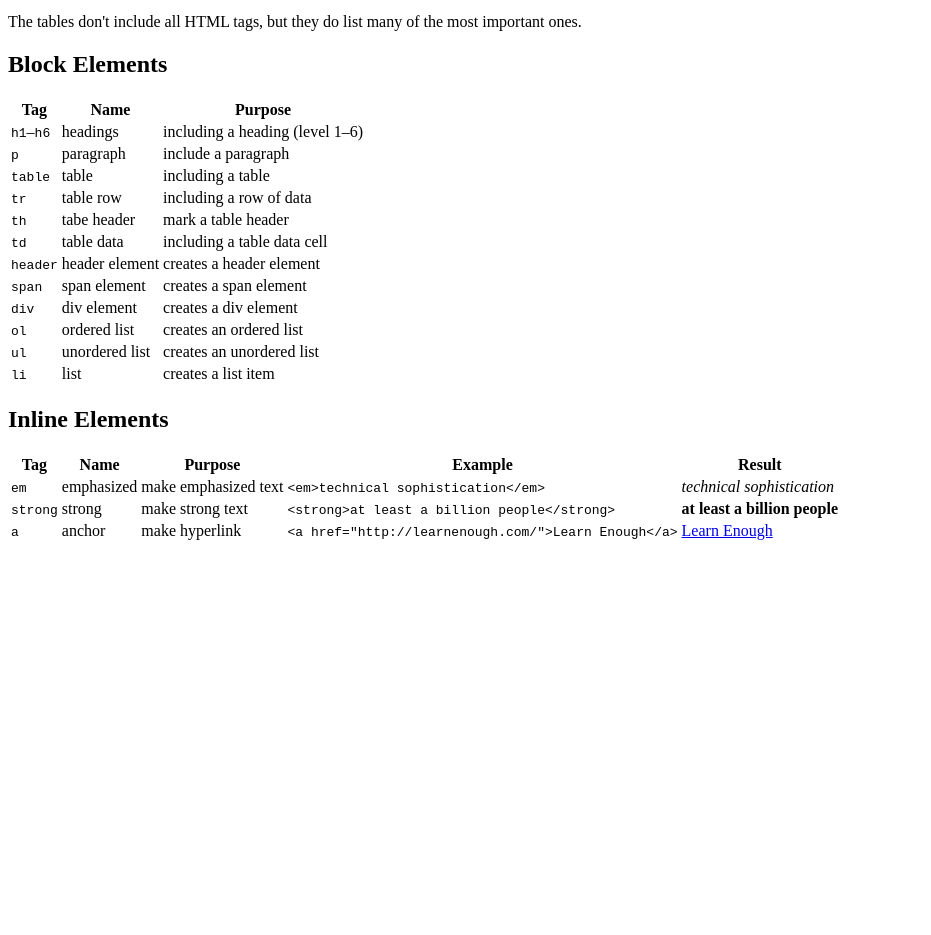
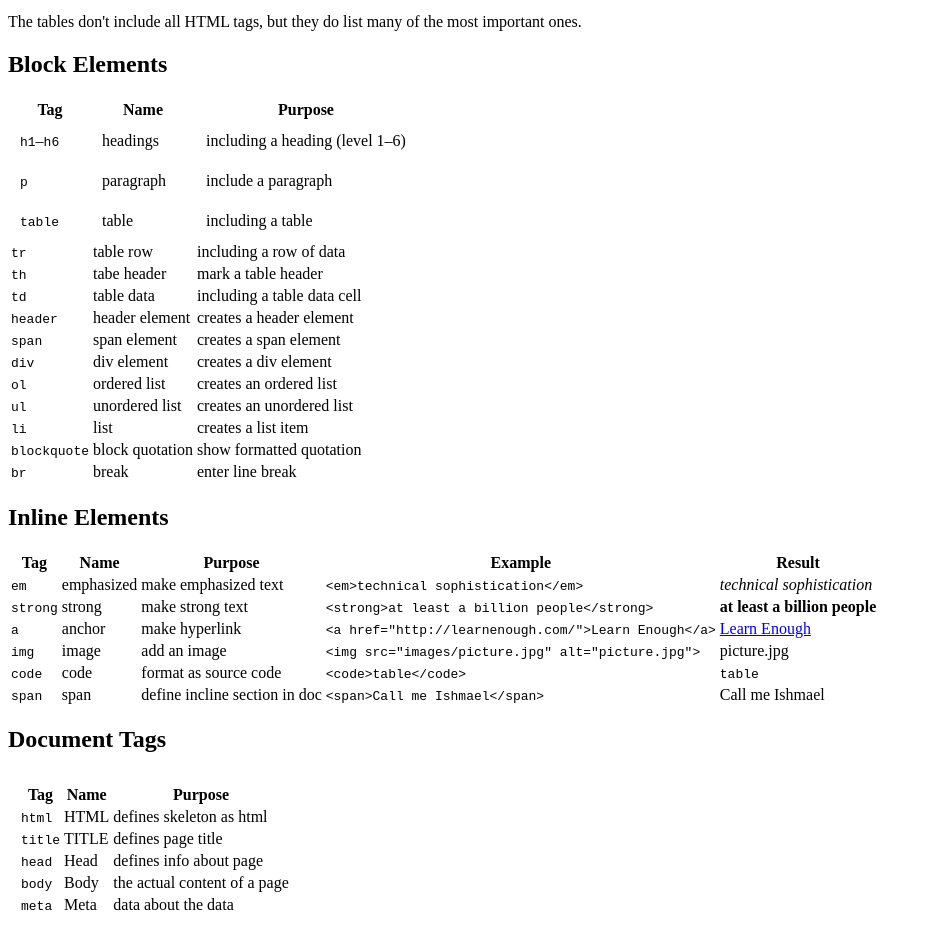
Before and after one commit to kingdiamond666/sample_website, a plain HTML site: page tags.html in a window 1280 px wide. Shown: the part 324-1259 px from the top of the page, without its empty margins (0-931 px from the left). Before the commit the page ends 875 px from the top, so only its background shows below. Drawn offline with Linux system fonts and the light colour scheme.

Commit message:
Finish Sample Website

```diff
--- a/tags.html
+++ b/tags.html
@@ -7,10 +7,12 @@
 
     <body>
 
-      <div>
-        <a href="index.html">Home</a>
-        <a href="moby_dick.html">Moby Dick</a>
-        <a href="tags.html">HTML Tags</a>
+      <div style="text-align:right; text-decoration: none; text-color: blue;">
+        <a href="index.html" style="text-decoration: none; color: blue;">Home</a>
+        <a href="tags.html" style="margin-left: 10px; text-decoration: none;
+        color:blue;">HTML Tags</a>
+        <a href="moby_dick.html" style="margin-left: 10px; text-decoration: none;
+        color:blue;">Moby Dick</a>
       </div>
 
       <h1>Important HTML Tags</h1>
@@ -40,19 +42,19 @@
           <th>Purpose</th>
         </tr>
         <tr>
-          <td><code>h1</code>&ndash;<code>h6</code></td>
-          <td>headings</td>
-          <td>including a heading (level 1&ndash;6)</td>
+          <td style="padding: 10px;"><code>h1</code>&ndash;<code>h6</code></td>
+          <td style="padding: 10px;">headings</td>
+          <td style="padding: 10px;">including a heading (level 1&ndash;6)</td>
         </tr>
         <tr>
-          <td><code>p</code></td>
-          <td>paragraph</td>
-          <td>include a paragraph</td>
+          <td style="padding: 10px;"><code>p</code></td>
+          <td style="padding: 10px;">paragraph</td>
+          <td style="padding: 10px;">include a paragraph</td>
         </tr>
         <tr>
-          <td><code>table</code></td>
-          <td>table</td>
-          <td>including a table</td>
+          <td style="padding: 10px;"><code>table</code></td>
+          <td style="padding: 10px;">table</td>
+          <td style="padding: 10px;">including a table</td>
         </tr>
         <tr>
           <td><code>tr</code></td>
@@ -99,6 +101,16 @@
           <td>list</td>
           <td>creates a list item</td>
         </tr>
+        <tr>
+          <td><code>blockquote</code></td>
+          <td>block quotation</td>
+          <td>show formatted quotation</td>
+        </tr>
+        <tr>
+          <td><code>br</code></td>
+          <td>break</td>
+          <td>enter line break</td>
+        </tr>
       </table>
 
     <h2>Inline Elements</h2>
@@ -134,6 +146,61 @@
           </td>
           <td><a href="http://learnenough.com/">Learn Enough</a></td>
         </tr>
+        <tr>
+          <td><code>img</code></td>
+          <td>image</td>
+          <td>add an image</td>
+          <td><code>&lt;img src="images/picture.jpg" alt="picture.jpg"&gt;</code></td>
+          <td>picture.jpg</td>
+        </tr>
+        <tr>
+          <td><code>code</code></td>
+          <td>code</td>
+          <td>format as source code</td>
+          <td><code>&lt;code&gt;table&lt;/code&gt;</code></td>
+          <td><code>table</code></td>
+        </tr>
+        <tr>
+          <td><code>span</code></td>
+          <td>span</td>
+          <td>define incline section in doc</td>
+          <td><code>&lt;span&gt;Call me Ishmael&lt;/span&gt;</code></td>
+          <td>Call me Ishmael</td>
+        </tr>
+      </table>
+
+      <h2>Document Tags</h2>
+        <table style="padding: 10px;">
+          <tr>
+            <th>Tag</th>
+            <th>Name</th>
+            <th>Purpose</th>
+          </tr>
+          <tr>
+            <td><code>html</code></td>
+            <td>HTML</td>
+            <td>defines skeleton as html</td>
+          </tr>
+          <tr>
+            <td><code>title</code></td>
+            <td>TITLE</td>
+            <td>defines page title</td>
+          </tr>
+          <tr>
+            <td><code>head</code></td>
+            <td>Head</td>
+            <td>defines info about page</td>
+          </tr>
+          <tr>
+            <td><code>body</code></td>
+            <td>Body</td>
+            <td>the actual content of a page</td>
+          </tr>
+          <tr>
+            <td><code>meta</code></td>
+            <td>Meta</td>
+            <td>data about the data</td>
+          </tr>
       </table>
   </body>
 </html>
```
Also changed, not shown: index.html (+17 -3 lines), moby_dick.html (+17 -10 lines).
